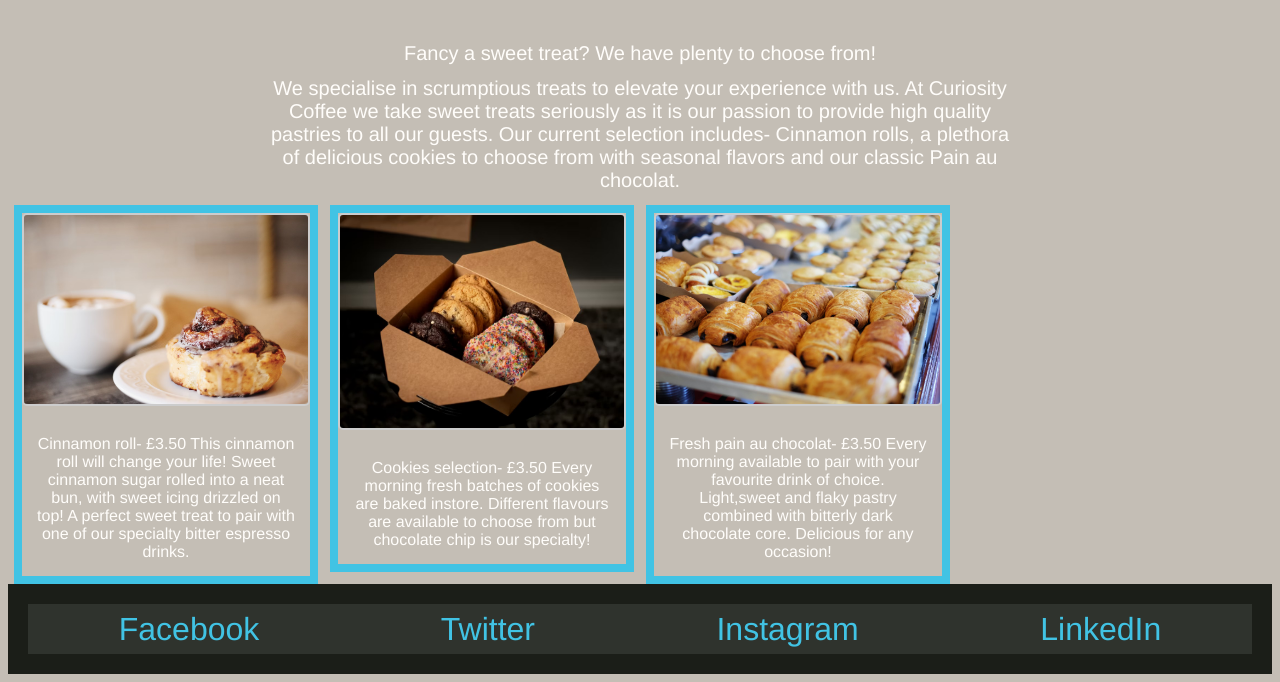
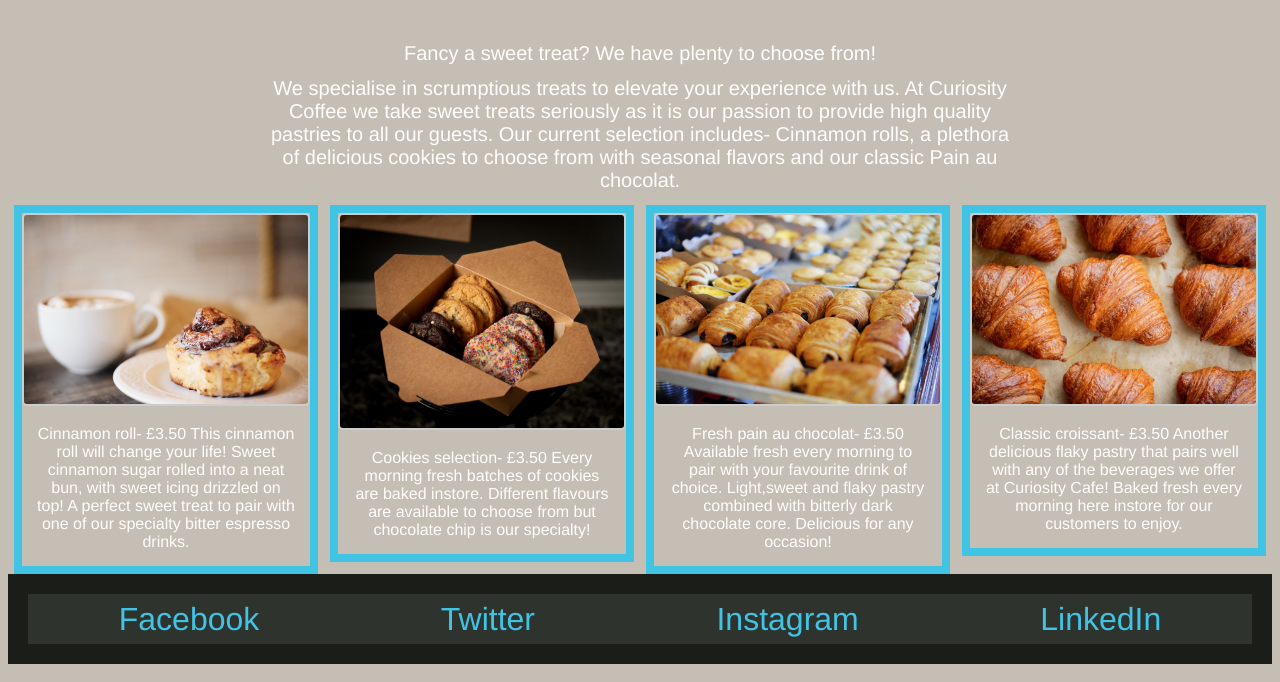
Before and after one commit to gummyapplewizard-22/curiositycoffee, a plain HTML site: page pastries-menu.html in a window 1280 px wide. Shown: the part 201-883 px from the top of the page. Drawn offline with Linux system fonts and the light colour scheme.

Commit message:
Add files via upload

```diff
--- a/coffeestyle.css
+++ b/coffeestyle.css
@@ -44,7 +44,8 @@ h1 {
 
 div.gallery {
     border: 8px solid rgb(65, 195, 228);
-    align-self: auto;
+    display: block;
+    margin: auto;
   }
 
   div.gallery:hover {
@@ -93,7 +94,6 @@ div.gallery {
   }
 
 
-
 p {
     color: #FFFDFA;
     font-size: 20px;
@@ -103,7 +103,7 @@ p {
 }
 
 .coffeebarimg-1 {
-    width: 40%;
+    width: 60%;
     margin: 8% 20% 1% 20%;/* top right bottom left */
 }
 
@@ -123,6 +123,7 @@ p {
 .drinkimg-4 {
     width: 30%;
 }
+
 
 .pastryimg-1 {
     width: 30%;
--- a/pastries-menu.html
+++ b/pastries-menu.html
@@ -63,7 +63,17 @@
         <img src="pain_au_chocolat.jpeg" alt="A picture of a pain au chocolat">
       </a>
       <div class="desc">Fresh pain au chocolat-
-        £3.50 Every morning available to pair with your favourite drink of choice. Light,sweet and flaky pastry combined with bitterly dark chocolate core. Delicious for any occasion!
+        £3.50 Available fresh every morning to pair with your favourite drink of choice. Light,sweet and flaky pastry combined with bitterly dark chocolate core. Delicious for any occasion!
+    </div>
+    </div>
+  </div>
+
+  <div class="responsive">
+    <div class="gallery">
+      <a target="_blank" href="croissant.jpeg">
+        <img src="croissant.jpeg" alt="A picture of a croissant">
+      </a>
+      <div class="desc">Classic croissant- £3.50 Another delicious flaky pastry that pairs well with any of the beverages we offer at Curiosity Cafe! Baked fresh every morning here instore for our customers to enjoy.
     </div>
     </div>
   </div>
```
Also changed, not shown: drinks-menu.html (+10 -0 lines).
